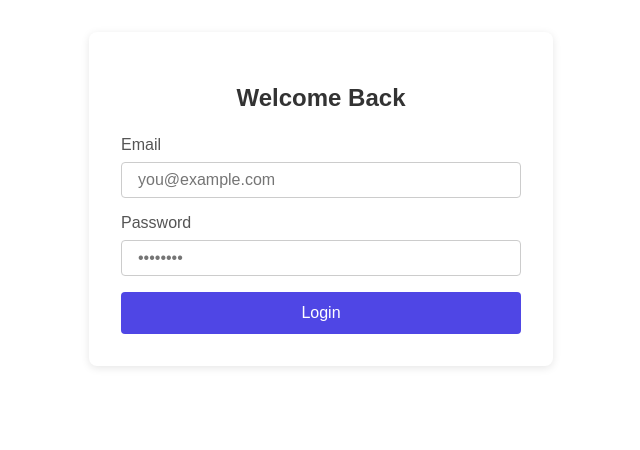
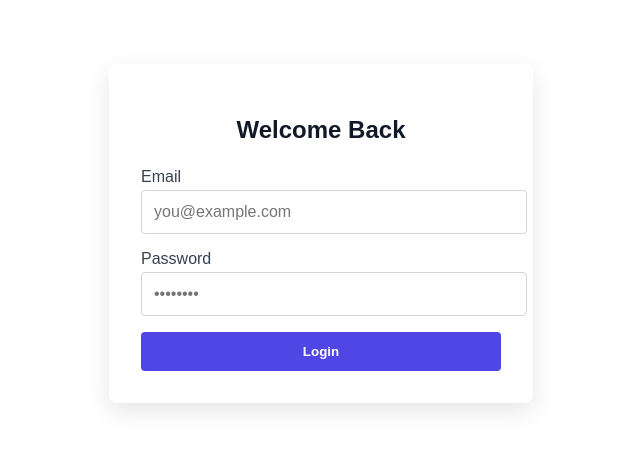
Before and after one commit to tinulica/frontend1, a React (Create React App) app: page /login in a window 1280 px wide. Shown: the top 450 px of the page, without its empty margins (319-959 px from the left). Built offline with nearby package versions, Linux system fonts and the light colour scheme.

Commit message:
Update Auth.css

```diff
--- a/src/components/Auth.css
+++ b/src/components/Auth.css
@@ -1,48 +1,53 @@
-/* src/components/Auth.css */
 .auth-container {
-  max-width: 400px;
-  margin: 2rem auto;
+  max-width: 360px;
+  margin: 4rem auto;
   padding: 2rem;
-  background: #ffffff;
+  background: #fff;
   border-radius: 8px;
-  box-shadow: 0 2px 8px rgba(0, 0, 0, 0.1);
+  box-shadow: 0 8px 24px rgba(0,0,0,0.1);
 }
 .auth-container h2 {
   text-align: center;
   margin-bottom: 1.5rem;
-  color: #333;
+  font-size: 1.5rem;
+  color: #111827;
+}
+.info-message {
+  background: #ecfdf5;
+  color: #065f46;
+  padding: 0.75rem 1rem;
+  border-radius: 4px;
+  margin-bottom: 1rem;
+  text-align: center;
+}
+.error-message {
+  color: #b91c1c;
+  margin-top: 0.5rem;
+  text-align: center;
 }
 .form-group {
   margin-bottom: 1rem;
-  display: flex;
-  flex-direction: column;
 }
 .form-group label {
-  margin-bottom: 0.5rem;
-  color: #555;
-  font-weight: 500;
+  display: block;
+  margin-bottom: 0.25rem;
+  color: #374151;
 }
 .form-group input {
-  padding: 0.5rem 1rem;
-  border: 1px solid #ccc;
+  width: 100%;
+  padding: 0.75rem;
+  border: 1px solid #d1d5db;
   border-radius: 4px;
-  font-size: 1rem;
-}
-.error-message {
-  color: #dc2626;
-  margin-bottom: 1rem;
-  text-align: center;
 }
 .submit-button {
   width: 100%;
   padding: 0.75rem;
+  background: #4f46e5;
+  color: white;
+  font-weight: 600;
   border: none;
-  background: #4f46e5;
-  color: #fff;
-  font-size: 1rem;
   border-radius: 4px;
   cursor: pointer;
-  transition: background 0.2s;
 }
 .submit-button:hover {
   background: #4338ca;
```
